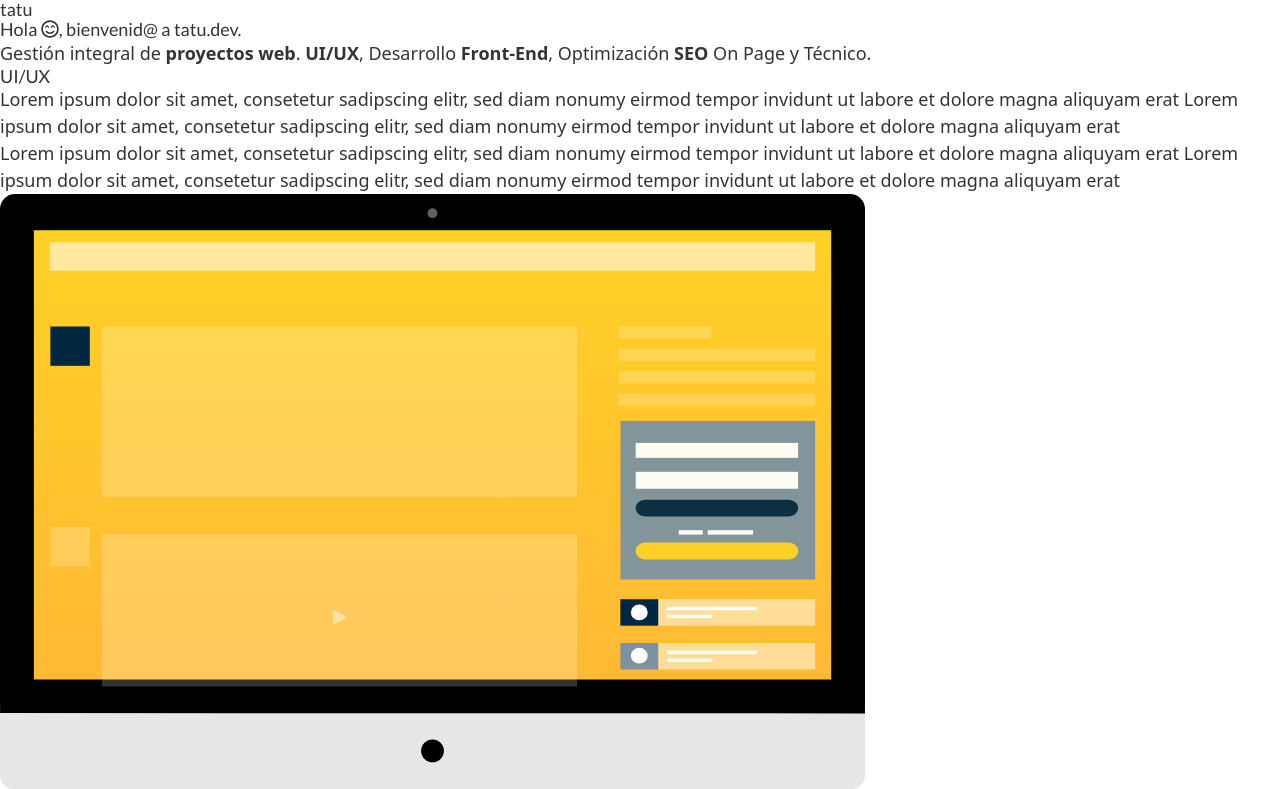
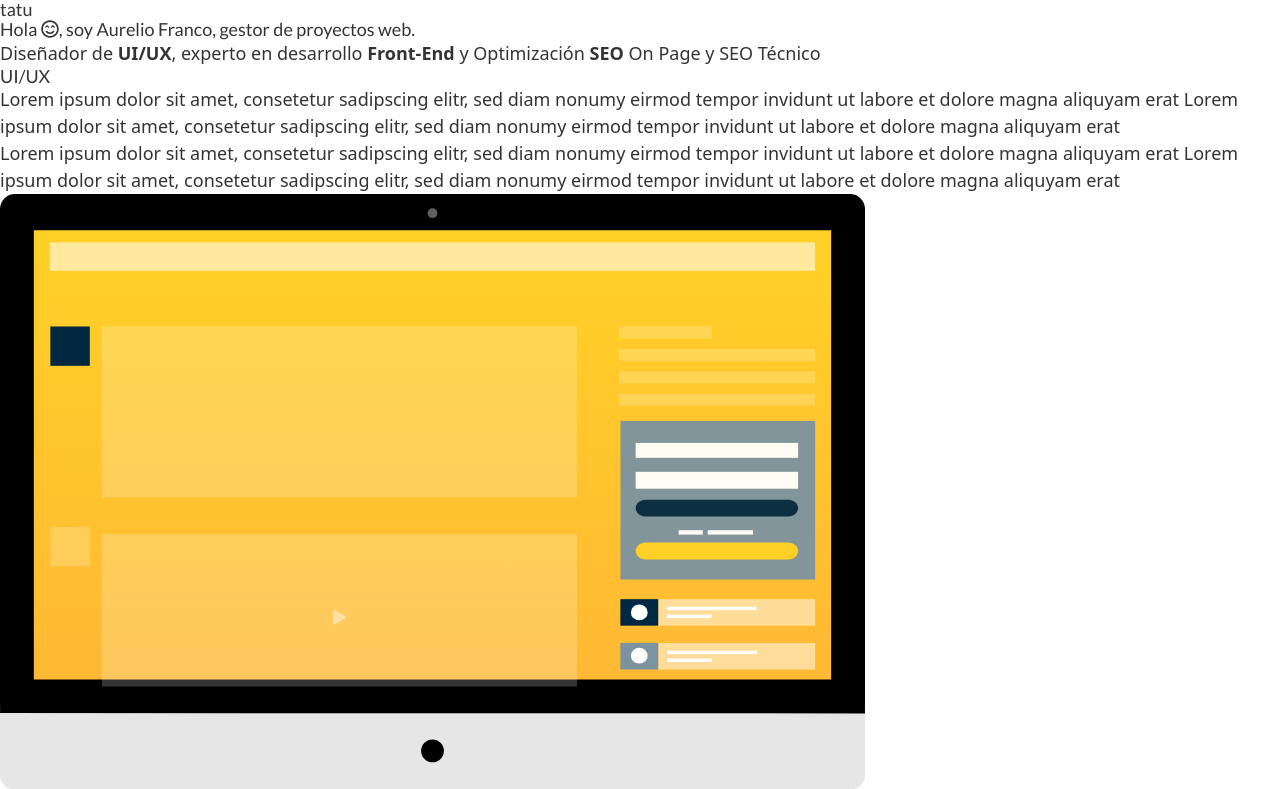
Before and after one commit to tatu-dev-labs/tatu.dev.gatsbyjs, a Gatsby site: page / in a window 1280 px wide. Shown: the top 789 px of the page. Built offline with nearby package versions, Linux system fonts and the light colour scheme; Gatsby itself is replaced by a stand-in of ours.

Commit message:
Actualización de copys

```diff
--- a/src/components/sections/home-wellcome.js
+++ b/src/components/sections/home-wellcome.js
@@ -9,9 +9,9 @@
         <section className="bl-home-wellcome">
             <div class="co-home-wellcome-container">
                 <h1 className="el-logo-name">tatu</h1>
-                <h2 className="el-home-wellcome-subtitle">Hola {iconSmileBeam}, bienvenid@ a tatu.dev. </h2>
+                <h2 className="el-home-wellcome-subtitle">Hola {iconSmileBeam}, soy Aurelio Franco, gestor de proyectos web. </h2>
                 <div>
-                    <p className="el-home-wellcome-text">Gestión integral de <strong>proyectos web</strong>. <strong>UI/UX</strong>, Desarrollo <strong>Front-End</strong>, Optimización <strong>SEO</strong> On Page y Técnico.</p>
+                    <p className="el-home-wellcome-text">Diseñador de <strong>UI/UX</strong>, experto en desarrollo <strong>Front-End</strong> y Optimización <strong>SEO</strong> On Page y SEO Técnico</p>
                 </div>
             </div>
         </section>
```
